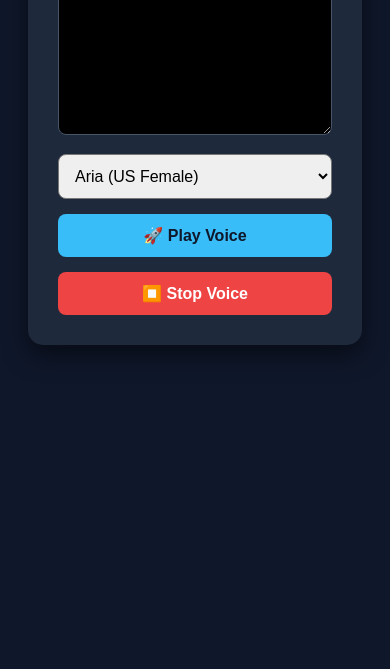
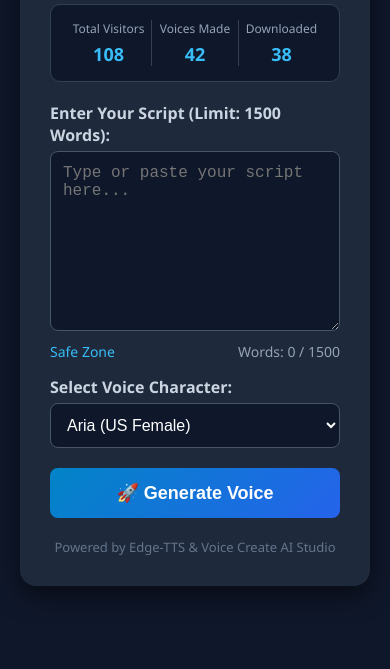
Before and after one commit to voicecreateproai/voice-create-ai, a plain HTML site: page index.html in a window 390 px wide. Shown: the part 215-884 px from the top of the page. Before the commit the page ends 844 px from the top, so only its background shows below. Drawn offline with Linux system fonts and the light colour scheme.

Commit message:
Revamp index.html with responsive design and features
Updated HTML structure, styles, and functionality for the Voice Create AI Studio. Added responsive design, improved layout, and enhanced user interaction features.

```diff
--- a/index.html
+++ b/index.html
@@ -2,76 +2,139 @@
 <html lang="en">
 <head>
     <meta charset="UTF-8">
+    <meta name="viewport" content="width=device-width, initial-scale=1.0">
     <title>Voice Create AI Studio</title>
     <style>
-        body { font-family: sans-serif; background: #0f172a; color: #fff; padding: 20px; display: flex; justify-content: center; }
-        .container { background: #1e293b; padding: 30px; border-radius: 15px; width: 100%; max-width: 600px; text-align: center; box-shadow: 0 10px 25px rgba(0,0,0,0.5); }
-        textarea { width: 100%; height: 180px; background: #000; color: white; border: 1px solid #475569; padding: 10px; border-radius: 8px; box-sizing: border-box; font-size: 16px; }
-        select, button { width: 100%; padding: 12px; margin-top: 15px; border-radius: 8px; cursor: pointer; font-size: 16px; }
-        button { background: #38bdf8; border: none; font-weight: bold; color: #0f172a; }
-        button:hover { background: #7dd3fc; }
-        .footer-text { margin-top: 15px; font-size: 14px; color: #94a3b8; }
+        body { font-family: 'Segoe UI', Tahoma, Geneva, Verdana, sans-serif; background: #0f172a; color: #f8fafc; margin: 0; padding: 20px; display: flex; justify-content: center; align-items: center; min-height: 100vh; }
+        .container { background: #1e293b; padding: 30px; border-radius: 16px; box-shadow: 0 10px 25px rgba(0,0,0,0.5); width: 100%; max-width: 750px; }
+        h2 { text-align: center; color: #38bdf8; margin-bottom: 20px; }
+
+        .stats-box { display: flex; justify-content: space-between; background: #0f172a; padding: 15px; border-radius: 10px; margin-bottom: 20px; border: 1px solid #334155; }
+        .stat-item { text-align: center; width: 33%; }
+        .stat-item span { display: block; font-size: 18px; font-weight: bold; color: #38bdf8; margin-top: 5px; }
+        .stat-item p { margin: 0; font-size: 12px; color: #94a3b8; }
+
+        label { display: block; margin-top: 15px; font-weight: 600; color: #cbd5e1; }
+        textarea, select { width: 100%; padding: 12px; margin-top: 5px; border-radius: 8px; border: 1px solid #475569; background: #0f172a; color: #fff; font-size: 16px; box-sizing: border-box; }
+        textarea { height: 180px; resize: vertical; }
+        .counter-box { display: flex; justify-content: space-between; margin-top: 6px; font-size: 14px; color: #94a3b8; }
+        button { width: 100%; margin-top: 20px; padding: 14px; background: linear-gradient(135deg, #0284c7, #2563eb); color: white; border: none; border-radius: 8px; font-size: 18px; font-weight: bold; cursor: pointer; transition: 0.3s; }
+        button:hover { background: linear-gradient(135deg, #0369a1, #1d4ed8); }
+
+        .download-box { margin-top: 20px; padding: 20px; background: #065f46; border-radius: 8px; text-align: center; display: none; }
+        audio { width: 100%; margin-top: 10px; margin-bottom: 15px; }
+        .download-box a { color: #fff; font-size: 16px; font-weight: bold; text-decoration: none; background: #059669; padding: 10px 20px; border-radius: 6px; display: inline-block; }
+        .download-box a:hover { background: #047857; }
+        .footer { text-align: center; margin-top: 20px; font-size: 13px; color: #64748b; }
     </style>
 </head>
 <body>
     <div class="container">
         <h2>🎙️ Voice Create AI Studio</h2>
-        <div class="footer-text" id="wordCount">Words: 0 / 1500</div>
 
-        <textarea id="textInput" oninput="countWords()" placeholder="Type your script here..."></textarea>
+        <div class="stats-box">
+            <div class="stat-item">
+                <p>Total Visitors</p>
+                <span id="visitCount">108</span>
+            </div>
+            <div class="stat-item" style="border-left: 1px solid #334155; border-right: 1px solid #334155;">
+                <p>Voices Made</p>
+                <span id="genCount">42</span>
+            </div>
+            <div class="stat-item">
+                <p>Downloaded</p>
+                <span id="dlCount">38</span>
+            </div>
+        </div>
 
-        <select id="voiceSelect">
-            <option value="0">Aria (US Female)</option>
-            <option value="1">Guy (US Male)</option>
-            <option value="2">Sonia (UK Female)</option>
-            <option value="3">Ryan (UK Male)</option>
-            <option value="4">Natasha (AU Female)</option>
-            <option value="5">William (AU Male)</option>
-            <option value="6">Jenny (US Sweet)</option>
-            <option value="7">Christopher (US Pro)</option>
-            <option value="8">Elena (Soft Female)</option>
-            <option value="9">Ava (UK Pro)</option>
-            <option value="10">Pooja (Hindi Female)</option>
-            <option value="11">Rohan (Hindi Male)</option>
-            <option value="12">Nabanita (Bengali Female)</option>
-            <option value="13">Pradeep (Bengali Male)</option>
-        </select>
+        <form id="voiceForm">
+            <label>Enter Your Script (Limit: 1500 Words):</label>
+            <textarea name="text" id="text" required placeholder="Type or paste your script here..."></textarea>
 
-        <button onclick="playVoice()">🚀 Play Voice</button>
-        <button onclick="stopVoice()" style="background: #ef4444; color: white;">⏹️ Stop Voice</button>
+            <div class="counter-box">
+                <span id="warningText" style="color: #38bdf8;">Safe Zone</span>
+                <span id="wordCount">Words: 0 / 1500</span>
+            </div>
+
+            <label>Select Voice Character:</label>
+            <select name="character" id="character">
+                <option value="en-US-AriaNeural">Aria (US Female)</option>
+                <option value="en-US-GuyNeural">Guy (US Male)</option>
+                <option value="en-US-JennyNeural">Jenny (US Sweet)</option>
+                <option value="en-GB-SoniaNeural">Sonia (UK Female)</option>
+                <option value="en-GB-RyanNeural">Ryan (UK Male)</option>
+                <option value="en-AU-NatashaNeural">Natasha (AU Female)</option>
+                <option value="en-AU-WilliamNeural">William (AU Male)</option>
+                <option value="en-US-ChristopherNeural">Christopher (US Pro)</option>
+                <option value="en-US-SteffanNeural">Steffan (US Male)</option>
+                <option value="en-CA-ClaraNeural">Clara (CA Female)</option>
+                <option value="en-GB-AvaNeural">Ava (UK Pro)</option>
+                <option value="en-US-ElenaNeural">Elena (Soft Female)</option>
+                <option value="bn-BD-NabanitaNeural">Nabanita (Bengali Female)</option>
+                <option value="bn-BD-PradeepNeural">Pradeep (Bengali Male)</option>
+            </select>
+
+            <button type="submit" id="submitBtn">🚀 Generate Voice</button>
+        </form>
+
+        <div class="download-box" id="downloadBox">
+            <p style="margin-bottom: 5px; font-size: 16px; color: #6ee7b7;">✅ Voice Generated Successfully!</p>
+            <audio id="audioPlayer" controls></audio>
+            <br>
+            <a id="downloadLink" href="#" download="ai_voice.mp3">📥 Click Here to Download MP3</a>
+        </div>
+
+        <div class="footer">Powered by Edge-TTS & Voice Create AI Studio</div>
     </div>
 
     <script>
-        function countWords() {
-            const text = document.getElementById("textInput").value;
-            const words = text.trim() === '' ? 0 : text.trim().split(/\s+/).length;
-            document.getElementById("wordCount").innerText = `Words: ${words} / 1500`;
-        }
+        const textarea = document.getElementById('text');
+        const wordCountDisplay = document.getElementById('wordCount');
+        const submitBtn = document.getElementById('submitBtn');
 
-        function playVoice() {
-            const text = document.getElementById("textInput").value;
-            const words = text.trim() === '' ? 0 : text.trim().split(/\s+/).length;
+        textarea.addEventListener('input', function() {
+            const text = textarea.value.trim();
+            const words = text === '' ? 0 : text.split(/\s+/).length;
+            wordCountDisplay.innerText = `Words: ${words} / 1500`;
+            if(words > 1500) {
+                wordCountDisplay.style.color = '#ef4444';
+                submitBtn.disabled = true;
+            } else {
+                wordCountDisplay.style.color = '#94a3b8';
+                submitBtn.disabled = false;
+            }
+        });
 
-            if (words > 1500) { alert("Max limit 1500 words!"); return; }
-            if (text.trim() === "") { alert("Please enter some text first!"); return; }
+        document.getElementById('voiceForm').addEventListener('submit', function(e) {
+            e.preventDefault();
+            const downloadBox = document.getElementById('downloadBox');
+            let textVal = textarea.value.trim();
+            const charVal = document.getElementById('character').value;
 
-            // ব্রাউজারের আগের কোনো স্পিচ চালু থাকলে তা বন্ধ করে নেওয়া
-            window.speechSynthesis.cancel();
-
-            const msg = new SpeechSynthesisUtterance(text);
-            const voices = window.speechSynthesis.getVoices();
-
-            // ভাষা সেট করার লজিক যাতে সঠিকভাবে ভয়েস ধরে
-            if (voices.length > 0) {
-                msg.voice = voices[Math.floor(Math.random() * voices.length)];
+            if (!textVal) {
+                alert('Please enter some text first.');
+                return;
             }
 
-            window.speechSynthesis.speak(msg);
-        }
+            submitBtn.innerText = "⏳ Generating Voice... Please Wait...";
+            submitBtn.disabled = true;
+            downloadBox.style.display = "none";
 
-        function stopVoice() {
-            window.speechSynthesis.cancel();
-        }
+            const encodedText = encodeURIComponent(textVal);
+            const audioUrl = `https://api.streamelements.com/kappa/v2/speech?voice=${charVal}&text=${encodedText}`;
+
+            const audioPlayer = document.getElementById('audioPlayer');
+            const downloadLink = document.getElementById('downloadLink');
+
+            audioPlayer.src = audioUrl;
+            downloadLink.href = audioUrl;
+
+            setTimeout(() => {
+                downloadBox.style.display = "block";
+                submitBtn.innerText = "🚀 Generate Voice";
+                submitBtn.disabled = false;
+            }, 1500);
+        });
     </script>
 </body>
 </html>
```
